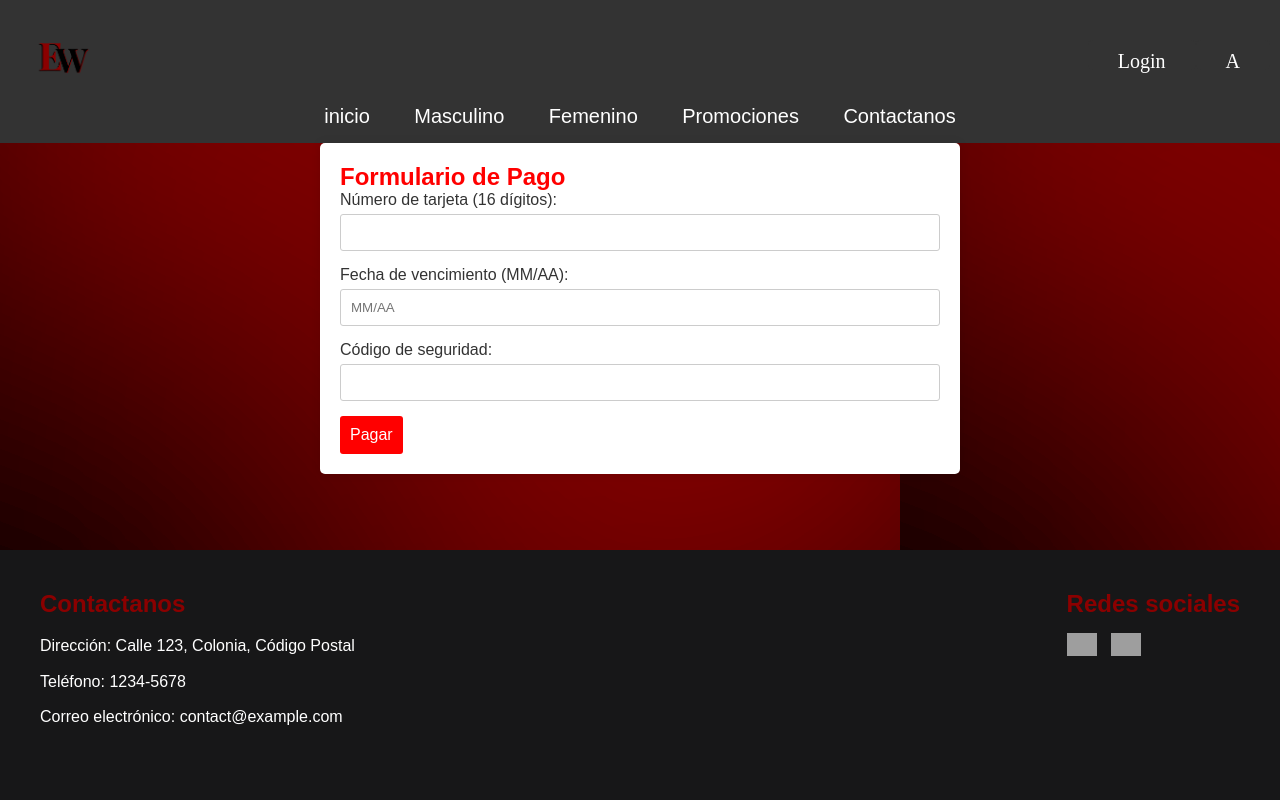
After one commit to Olisaurio/Exclusive-Wear, a PHP site: page /CarritoCompras/Pagos.php in a window 1280 px wide. The commit adds this page. Run offline with PHP 8.4, Linux system fonts and the light colour scheme; grey boxes are pictures that could not be loaded.

Commit message:
create pagos.php

```diff
--- /dev/null
+++ b/CarritoCompras/Pagos.php
@@ -0,0 +1,216 @@
+
+
+<!DOCTYPE html>
+<html lang="es">
+
+<head>
+    <meta charset="UTF-8">
+    <meta name="viewport" content="width=device-width, initial-scale=1.0">
+    <title>Página de Pagos</title>
+    <link rel="stylesheet" href="/Style.css">
+    <style>
+        body {
+            font-family: Arial, sans-serif;
+            background-color: #f4f4f4;
+            color: #333;
+        }
+
+        a {
+            text-decoration: none;
+        }
+
+        .container {
+            width: 50%;
+            margin: auto;
+            background: #fff;
+            padding: 20px;
+            border-radius: 5px;
+            box-shadow: 0 0 10px rgba(0, 0, 0, 0.1);
+        }
+
+        h2 {
+            color: red;
+        }
+
+        label {
+            display: block;
+            margin-bottom: 5px;
+        }
+
+        input[type="text"] {
+            width: 100%;
+            padding: 10px;
+            margin-bottom: 15px;
+            border: 1px solid #ccc;
+            border-radius: 3px;
+        }
+
+        .btn {
+            background-color: red;
+            color: white;
+            padding: 10px;
+            border: none;
+            border-radius: 3px;
+            cursor: pointer;
+            font-size: 16px;
+        }
+
+        .btn:hover {
+            background-color: darkred;
+        }
+
+        footer {
+            width: 100%;
+            background-color: #171718;
+            color: white;
+            padding: 40px 20px;
+            text-align: left;
+            position: absolute;
+            bottom: 0;
+        }
+
+        footer #container {
+            max-width: 1200px;
+            margin: 0 auto;
+        }
+
+        footer h3 {
+            font-size: 1.5em;
+            margin-bottom: 15px;
+            color: #8b0000;
+        }
+
+        footer p {
+            margin-bottom: 10px;
+            line-height: 1.6;
+        }
+
+        footer a {
+            color: #ffffff;
+            text-decoration: none;
+        }
+
+        footer a:hover {
+            text-decoration: underline;
+        }
+
+        footer .col-md-4 {
+            margin-bottom: 20px;
+        }
+
+        footer img {
+            width: 30px;
+            height: auto;
+            margin-right: 10px;
+        }
+
+        @media (min-width: 768px) {
+            footer .row {
+                display: flex;
+                justify-content: space-between;
+            }
+        }
+
+        @media (max-width: 768px) {
+
+
+            footer {
+                padding: 30px 10px;
+            }
+
+            footer h3 {
+                font-size: 20px;
+            }
+
+            footer p {
+                font-size: 14px;
+            }
+
+            footer a img {
+                width: 30px;
+                height: 30px;
+            }
+        }
+    </style>
+</head>
+
+<body>
+
+<header>
+    <nav>
+        <div class="HeaderGeneral">
+            <a href="Crud/IndexCrud.php" class="LogoHeader"><img src="./Imagenes/LOGOS/LOGO.png" alt=""></a>
+            <div class="LoginCarrito">
+                <?php if (isset($_SESSION['NombreUsuario'])): ?>
+                    <span class="NombreUsuario"><?php echo htmlspecialchars($_SESSION['NombreUsuario']); ?></span>
+                    <button class="LogoutButton">
+                        <a href="./Login/CerrarSesion.php">Cerrar sesión</a>
+                    </button>
+                <?php else: ?>
+                    <button class="LoginButton">
+                        <a href="./Login/IndexLogin.php">Login</a>
+                    </button>
+                <?php endif; ?>
+
+                <button class="CarritoButton">
+                <a href="CarritoCompras/viewCart.php">A</a>
+                </button>
+            </div>
+        </div>
+        <a href="index.php">inicio</a>
+        <a href="Masculino.php">Masculino</a>
+        <a href="Femenino.php">Femenino</a>
+        <a href="Promociones.php">Promociones</a>
+        <a href="Contactanos.php">Contactanos</a>
+    </nav>
+</header>
+
+    <div class="container">
+        <h2>Formulario de Pago</h2>
+        <form method="POST" action="">
+            <label for="cardNumber">Número de tarjeta (16 dígitos):</label>
+            <input type="text" id="cardNumber" name="cardNumber" required pattern="\d{16}" maxlength="16">
+
+            <label for="expiryDate">Fecha de vencimiento (MM/AA):</label>
+            <input type="text" id="expiryDate" name="expiryDate" required placeholder="MM/AA">
+
+            <label for="securityCode">Código de seguridad:</label>
+            <input type="text" id="securityCode" name="securityCode" required pattern="\d{3}" maxlength="3">
+
+            <button type="submit" class="btn">Pagar</button>
+        </form>
+
+        <?php
+        if ($_SERVER["REQUEST_METHOD"] == "POST") {
+            // Aquí puedes agregar la lógica para procesar el pago
+            // Por ahora, solo mostramos un mensaje de éxito
+            echo "<p style='color:red;'>¡Pago exitoso!</p>";
+            echo "<a href=index.php>volver a la pagina principal </a>";
+            exit();
+        }
+        ?>
+    </div>
+
+    <footer>
+        <div id="container">
+            <div class="row">
+                <div class="col-md-4">
+                    <h3>Contactanos</h3>
+                    <p>Dirección: Calle 123, Colonia, Código Postal</p>
+                    <p>Teléfono: 1234-5678</p>
+                    <p>Correo electrónico:
+                        <a href="mailto:contact@example.com">contact@example.com</a>
+                    </p>
+                </div>
+                <div class="col-md-4">
+                    <h3>Redes sociales</h3>
+                    <a href="#"><img src="./Imagenes/redes/facebook.png" alt="Facebook"></a>
+                    <a href="#"><img src="./Imagenes/redes/instagram.png" alt="Instagram"></a>
+                </div>
+            </div>
+        </div>
+    </footer>
+
+</body>
+
+</html>
--- a/CarritoCompras/viewCart.php
+++ b/CarritoCompras/viewCart.php
@@ -1,7 +1,6 @@
 <?php
 session_start();
-error_reporting(E_ALL);
-ini_set('display_errors', 1);
+
 
 // Función de conexión a la base de datos
 function conexion() {
@@ -153,7 +152,7 @@ if (!$query) {
     <h2 class="total">Total: $<?php echo number_format($total, 2); ?></h2>
 
     <?php if ($query->num_rows > 0): ?>
-        <a href="checkout.php" class="button">Proceder al Pago</a>
+        <a href="Pagos.php" class="button">Proceder al Pago</a>
     <?php endif; ?>
 
     <a href="/Promociones.php" class="button">Seguir viendo Productos</a>
```
